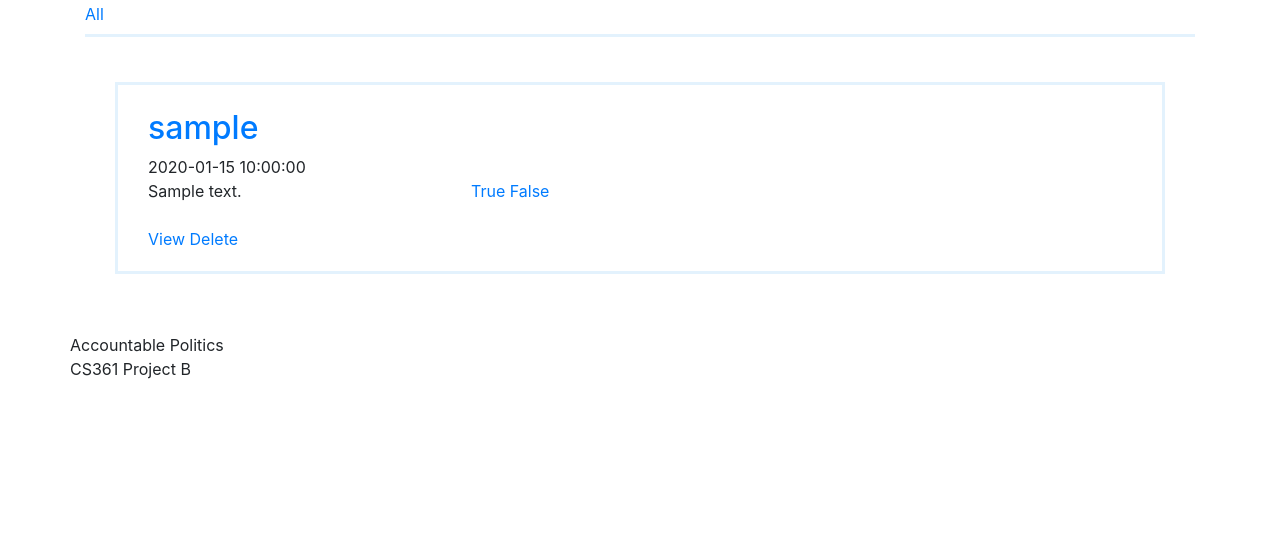
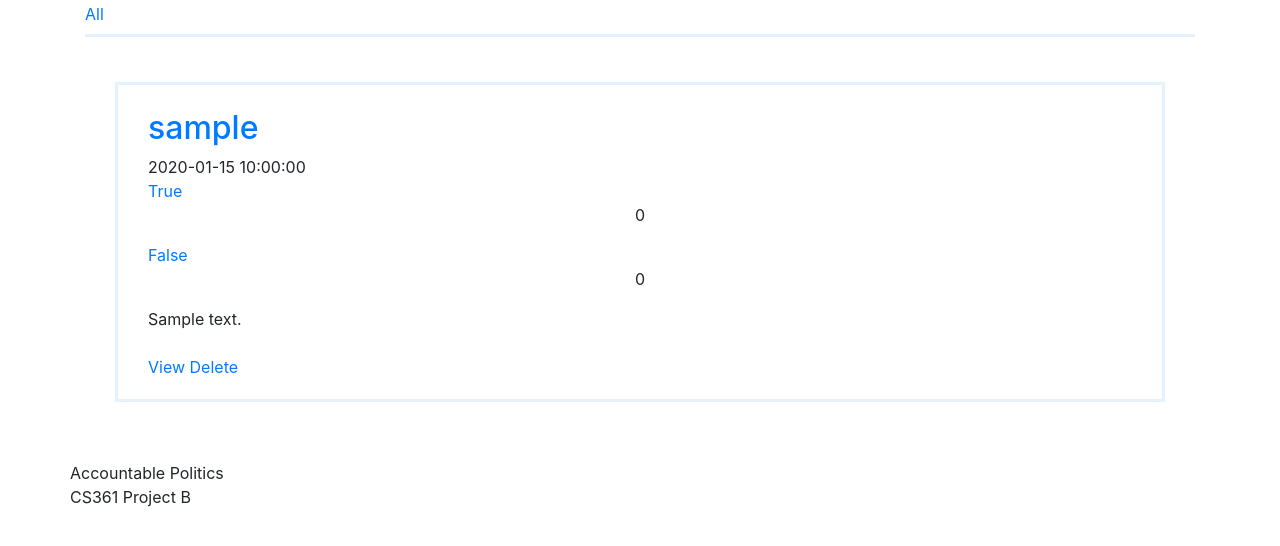
Before and after one commit to mattdmayberry/Accountable-Politics---Social-Network, a Python web app: template templates/stream.html in a window 1280 px wide. Shown: the part 254-800 px from the top of the page. Run offline with Jinja, Linux system fonts and the light colour scheme; the template is opened without the code that fills it: most values are stand-ins (such as "Sample title", 1, 10 or a date in 2020); some libraries are stand-ins or nearby versions.

Commit message:
Added flexbox to stream posts

```diff
--- a/templates/stream.html
+++ b/templates/stream.html
@@ -6,24 +6,38 @@
         <article>
             <div class="container" style="style=position: relative; bottom: -20px; padding-bottom: 20px;">
                 <br>
+                    <div class="post_row">
                         <h2>
                             <a href="{{ url_for('stream', username=post.user.username) }}">{{ post.user.username }}</a>
                         </h2>
+                    </div>
+                <div class="post_row">
                     <i class="clock"></i><time data-time="{{ post.timestamp }}" class="distime" datetime="{{
                         post.timestamp.strftime('%Y-%m-%d %H:%M:%S') }}">{{ post.timestamp.strftime('%Y-%m-%d %H:%M:%S') }}</time>
-                <div class="row">
-                    <div class="post col-sm-4" style="width: 85%">
+                    <div class="pull-xs-right">
+                        <div>
+                            <a href class="text-xl-center">True</a>
+                            <p class="text-xl-center">0</p>
+                        </div>
+                        <div>
+                            <a href class="text-xl-center">False</a>
+                            <p class="text-xl-center">0</p>
+                        </div>
+                    </div>
+                </div>
+
+                <div class="post_row">
+                    <div style="width: 75%">
                         {{ post.content }}
                     </div>
-                    <div class="pull-xs-right">
-                        <a href class="true">True</a>
-                        <a href class="false">False</a>
+                    <br>
+                </div>
+                <div class="post_row">
+                    <div class="pull-xs-left">
+                        <a href="{{ url_for('view_post', post_id=post.id) }}" class="view">View</a>
+                        <a href="{{ url_for('delete_post', post_id=post.id) }}" class="delete">Delete</a>
                     </div>
                 </div>
-                    <br>
-                        <a href="{{ url_for('view_post', post_id=post.id) }}" class="view">View</a>
-                        <a href="{{ url_for('delete_post', post_id=post.id) }}" class="delete">Delete</a>
-                    <br>
             </div>
         </article>
     </div>
```
Also changed, not shown: static/css/custom.css (+5 -42 lines). Lines whose indentation alone changed are shown as unchanged.
